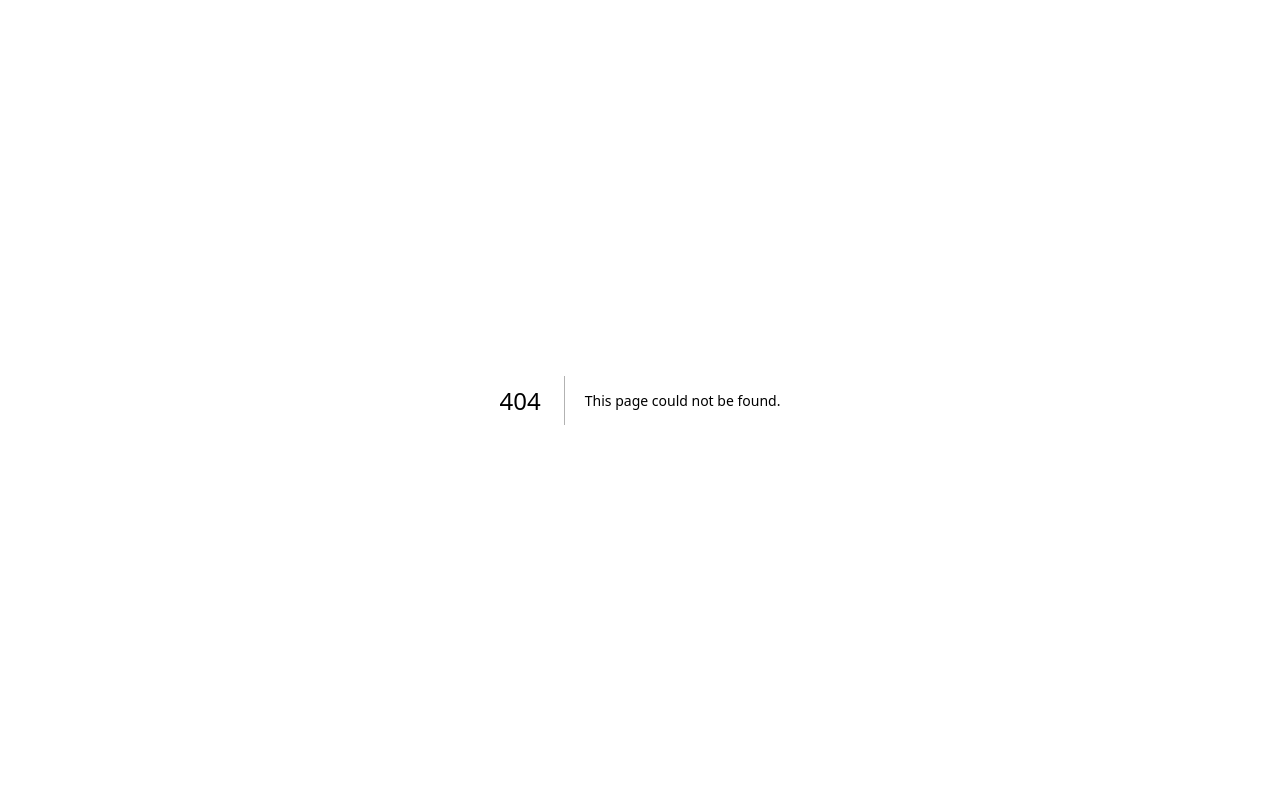
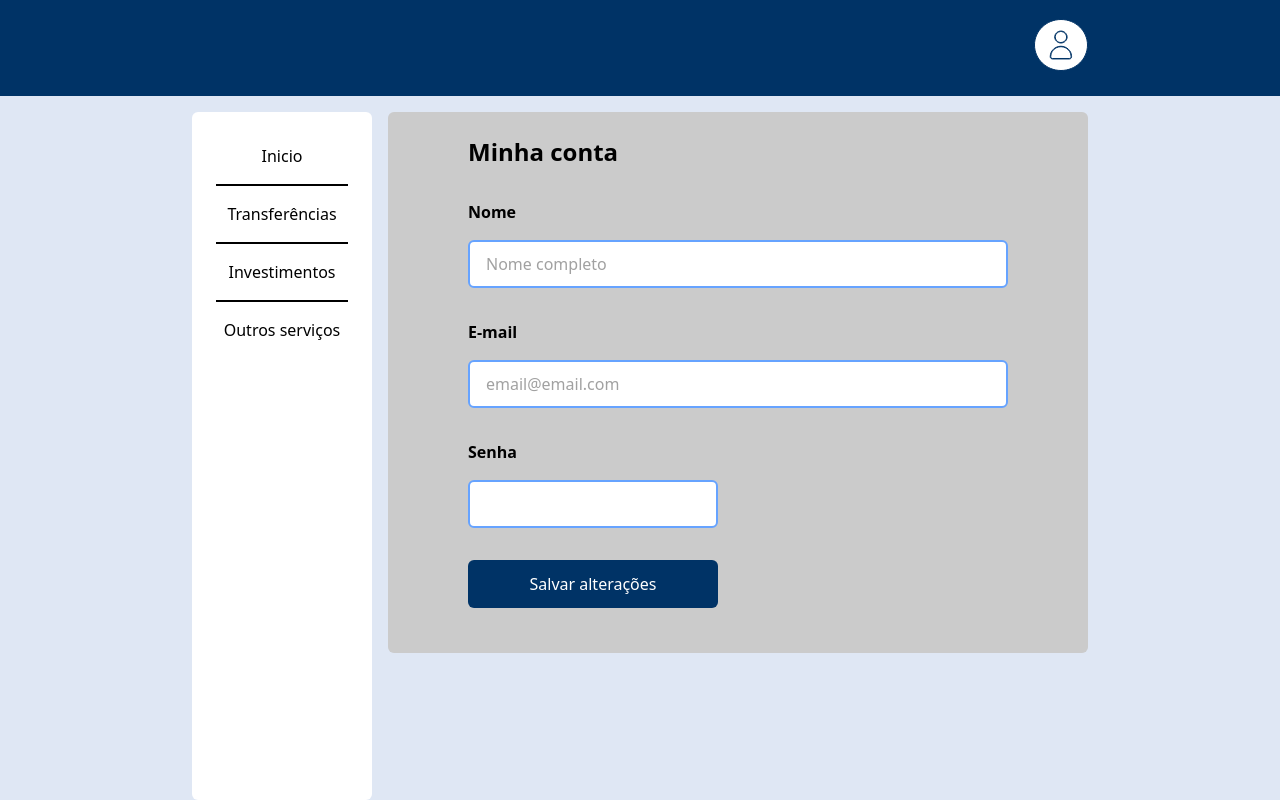
Before and after one commit to FIAP-GRUPO-7/tech-challenge, a Next.js app: page /account in a window 1280 px wide. Before the commit this address had no page. Built offline with nearby package versions, Linux system fonts and the light colour scheme.

Commit message:
página minha conta

```diff
--- /dev/null
+++ b/src/app/(dashboard)/account/page.tsx
@@ -0,0 +1,21 @@
+"use client";
+import { Button } from "@/components/_button";
+import { Input } from "@/components/_input";
+
+export default function PageAccount() {
+  return (
+    <div className="w-full max-w-[1027px] h-[541px] bg-cinza-escuro rounded-md py-6 px-20 flex flex-col gap-8">
+      <h2 className="text-2xl font-bold">Minha conta</h2>
+      <form action="">
+        <div className="flex flex-col gap-8">
+          <Input label="Nome" placeholder="Nome completo" />
+          <Input label="E-mail" type="email" placeholder="email@email.com" />
+          <Input label="Senha" type="password" className="md:w-[250px]" />
+          <Button className="sm:w-full md:max-w-[250px] h-[48px]">
+            Salvar alterações
+          </Button>
+        </div>
+      </form>
+    </div>
+  );
+}
--- a/src/app/(dashboard)/layout.tsx
+++ b/src/app/(dashboard)/layout.tsx
@@ -1,5 +1,6 @@
 "use client";
 
+import { DropdownMenu } from "@/components/_dropmenu";
 import { HamburgerSidebar, Sidebar } from "@/components/_sidebar";
 import { useSidebar } from "@/hooks/sidebar";
 import Image from "next/image";
@@ -22,15 +23,17 @@ export default function DashboardLayout({
           <HamburgerSidebar show={show} onClose={onClose} />
         </div>
         <div className="flex items-center gap-4">
+          <DropdownMenu>
             <Image
               src="/avatar-fallback.svg"
               alt="avatar-fallback"
               width={54}
               height={54}
             />
+          </DropdownMenu>
         </div>
       </header>
-      <main className="flex-1 pt-4 flex flex-col gap-4 px-16 xl:flex-row lg:px-48 xl:64">
+      <main className="flex-1 pt-4 flex flex-col gap-4 px-4 xl:flex-row sm:px-16 lg:px-48 xl:64">
         <Sidebar />
         {children}
       </main>
--- a/src/app/(dashboard)/page.tsx
+++ b/src/app/(dashboard)/page.tsx
@@ -43,14 +43,14 @@ export default function PageHome() {
   const [show, setShow] = useState(false);
   return (
     <div className="w-full flex flex-col xl:flex-row col-span-5 gap-4">
-      <div className="flex flex-col flex-1 gap-4">
-        <div className="w-full h-[406px] bg-azul-escuro rounded-md p-6 flex">
+      <div className="flex flex-col flex-wrap flex-1 gap-4">
+        <div className="w-full bg-azul-escuro rounded-md p-6 flex gap-4 flex-col sm:flex-row sm:h-[406px]">
           <div className="flex flex-col gap-6 flex-1">
             <h2 className="text-2xl text-white">Olá, Joana! :)</h2>
             <p className="text-white">Quinta-feira, 08/09/2024</p>
           </div>
-          <div className="flex-1 flex justify-center relative">
-            <div className="w-[180px] absolute top-[75px]">
+          <div className="flex-1 flex sm:justify-center sm:relative">
+            <div className="w-[180px] sm:absolute sm:top-[75px]">
               <div className="border-white border-b-2 py-4">
                 <h3 className="text-xl text-white flex items-center gap-6">
                   <span>Saldo</span>
@@ -98,15 +98,15 @@ export default function PageHome() {
                   placeholder="00,00"
                 />
               </div>
-              <Button className="w-full max-w-[250px] h-[48px]">
+              <Button className="w-full max-w-[250px] h-[48px]" hasIcon>
                 Concluir transação
               </Button>
             </div>
           </form>
         </div>
       </div>
-      <div className=" max-h-max bg-white rounded-md px-6 py-8 xl:w-[282px] md:px-8 lg:px-36  xl:px-8">
-        <div className="flex justify-between items-center mb-6">
+      <div className="max-h-max bg-white rounded-md px-6 py-8 xl:w-[282px] md:px-8 lg:px-36  xl:px-8">
+        <div className="flex justify-between items-center mb-6 gap-4 flex-wrap">
           <h4 className="text-2xl font-bold">Extrato</h4>
           <div className="flex gap-2">
             <RoundedButton>
@@ -121,7 +121,7 @@ export default function PageHome() {
           {extracts.map((extract) => {
             return (
               <div
-                className="flex justify-between items-center"
+                className="flex justify-between items-center flex-wrap-reverse"
                 key={extract.id}
               >
                 <div className="flex-1 flex flex-col gap-2 border-b-1 border-sucesso pb-2">
--- a/src/components/_button.tsx
+++ b/src/components/_button.tsx
@@ -1,11 +1,14 @@
 import React from "react";
 import { IoCheckmarkSharp } from "react-icons/io5";
 
-type ButtonProps = React.ButtonHTMLAttributes<HTMLButtonElement>;
+type ButtonProps = React.ButtonHTMLAttributes<HTMLButtonElement> & {
+  hasIcon?: boolean;
+};
 
 export const Button: React.FC<ButtonProps> = ({
   children,
   className = "",
+  hasIcon = false,
   ...rest
 }) => {
   return (
@@ -14,7 +17,7 @@ export const Button: React.FC<ButtonProps> = ({
       {...rest}
     >
       {children}
-      <IoCheckmarkSharp className="fill-white" size={20} />
+      {hasIcon && <IoCheckmarkSharp className="fill-white" size={20} />}
     </button>
   );
 };
--- a/src/components/_sidebar.tsx
+++ b/src/components/_sidebar.tsx
@@ -27,7 +27,7 @@ const settings = [
 export const Sidebar = () => {
   const pathname = usePathname();
   return (
-    <aside className="rounded-md py-4 xl:w-[180px] xl:bg-white hidden md:block">
+    <aside className="rounded-md py-4 xl:min-w-[180px] xl:bg-white hidden md:block">
       <nav>
         <ul className="px-6 flex  flex-wrap justify-between xl:flex-col xl:w-full xl:text-center">
           {settings.map((navItem, index) => {
```
Also changed, not shown: 2 other files (tests, documents, lock files or other folders). Lines whose indentation alone changed are shown as unchanged.
